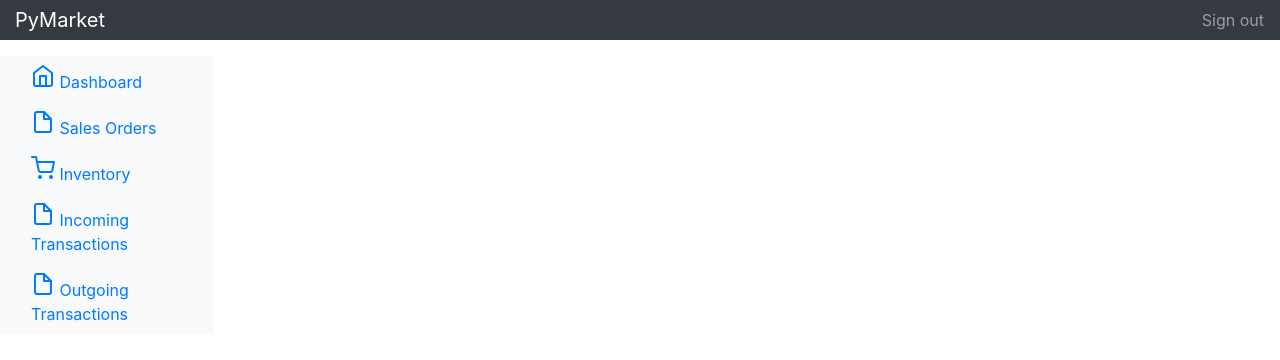
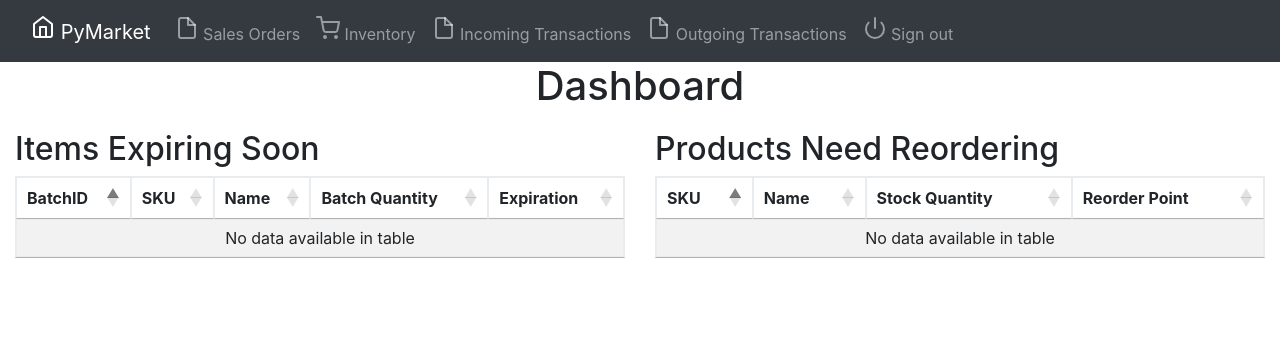
Before and after one commit to soethanv/PyMarket, a Flask app: page /dashboard in a window 1280 px wide. Shown: the top 360 px of the page. Run offline with Flask 2, Linux system fonts and the light colour scheme; the visitor is signed in with stand-in values (Sample User, id 1); data that the repository does not hold is empty; some libraries are stand-ins or nearby versions.

Commit message:
Added alot of stuff to the dashboard and added a navigation bar

```diff
--- a/models/crud_operations.py
+++ b/models/crud_operations.py
@@ -74,6 +74,9 @@ def delete_product(SKU):
         db.session.rollback()
         raise err
 
+
+def get_reorder_items():
+    return Product.query.filter(Product.stock_quantity <= Product.reorder_point).all()
 
 
 # Batch crud methods
@@ -163,6 +166,24 @@ def extract_quantity_from_batch(customerID, SKU, requested_quantity):
     db.session.commit()
 
 
+def get_expiring_batches():
+    now = datetime.utcnow()
+
+    batches = ProductBatch.query.all()
+
+    if batches is None:
+        return None
+
+    expiring_batches = []
+    for bt in batches:
+        diff = bt.batch_expiration - now
+
+        if diff.days <= 7:
+            expiring_batches.append(bt)
+
+    return expiring_batches
+
+
 
 # Order crud methods
 
--- a/templates/base.html
+++ b/templates/base.html
@@ -19,6 +19,57 @@
     <!--END PyMarket CSS-->
 </head>
 <body>
+    <nav class="navbar navbar-expand-lg navbar-dark bg-dark navbar-fixed-top">
+        <div class="container-fluid">
+            <a class="navbar-brand" href="{{ url_for('dashboard.dashboard') }}">
+                <span data-feather="home"></span>
+                PyMarket
+            </a>
+            <button class="navbar-toggler" type="button" data-toggle="collapse" data-target="#navbarNav" aria-controls="navbarNav" aria-expanded="false" aria-label="Toggle navigation">
+                <span class="navbar-toggler-icon"></span>
+            </button>
+            <div class="collapse navbar-collapse" id="navbarNav">
+                <ul class="navbar-nav">
+
+                    <li class="nav-item">
+                        <a class="nav-link" href="{{ url_for('sales.sales') }}">
+                            <span data-feather="file"></span>
+                            Sales Orders
+                        </a>
+                    </li>
+                    <li class="nav-item">
+                        <a class="nav-link" href="{{ url_for('inventory.inventory') }}">
+                            <span data-feather="shopping-cart"></span>
+                            Inventory
+                        </a>
+                    </li>
+                    <li class="nav-item">
+                        <a class="nav-link" href="{{ url_for('transaction.incoming_transactions') }}">
+                            <span data-feather="file"></span>
+                            Incoming Transactions
+                        </a>
+                    </li>
+                    <li class="nav-item">
+                        <a class="nav-link" href="{{ url_for('transaction.outgoing_transactions') }}">
+                            <span data-feather="file"></span>
+                            Outgoing Transactions
+                        </a>
+                    </li>
+
+                    {% if title != 'Sign In' %}
+                        <li class="nav-item">
+                            <a class="nav-link" href="{{ url_for('user_auth.logout') }}">
+                                <span data-feather="power"></span>
+                                Sign out
+                            </a>
+                        </li>
+                    {% endif %}
+                </ul>
+            </div>
+        </div>
+    </nav>
+
+    <div class="container-fluid">
         {% with messages = get_flashed_messages() %}
         {% if messages %}
         <ul>
@@ -29,6 +80,7 @@
         {% endif %}
         {% endwith %}
         {% block content %}{% endblock %}
+    </div>
 </body>
 
 <!-- Bootstrap core JavaScript -->
@@ -38,7 +90,5 @@
 
 <!-- Icons -->
 <script src="https://unpkg.com/feather-icons/dist/feather.min.js"></script>
-    <script>
-      feather.replace()
-    </script>
+<script> feather.replace() </script>
 </html>
--- a/templates/dashboard.html
+++ b/templates/dashboard.html
@@ -1,60 +1,70 @@
 {% extends "base.html" %}
 
 {% block content %}
-<h1>This is the dashboard</h1>
-<!--  <a href="{{ url_for('dashboard.dashboard') }}">Dashboard</a>
-<a href="{{ url_for('inventory.inventory') }}">Inventory</a>
-<a href="{{ url_for('sales.sales') }}">Sales Orders</a>
-<a href="{{ url_for('user_auth.logout') }}">Sign out</a> -->
+<div>
+<h1 class="text-center">Dashboard</h1>
+</div>
+<div class="row" style="margin-top:20px;">
+    <div class="col-sm-6 left">
+        <h2 class="sub-header">Items Expiring Soon</h2>
+        <div class="table-responsive">
+            <table id="expire_table" style="width:100%" class="table table-striped table-bordered"></table>
+        </div>
+    </div>
 
-<nav class="navbar navbar-dark fixed-top bg-dark flex-md-nowrap p-0 shadow">
-    <a class="navbar-brand col-sm-3 col-md-2 mr-0" href="#">PyMarket</a>
-
-    <ul class="navbar-nav px-3">
-        <li class="nav-item text-nowrap">
-            <a class="nav-link" href="{{ url_for('user_auth.logout') }}">Sign out</a>
-        </li>
-    </ul>
-</nav>
-
-<div class="container-fluid">
-    <div class="row">
-        <nav class="col-md-2 d-none d-md-block bg-light sidebar">
-            <div class="sidebar-sticky">
-                <ul class="nav flex-column">
-                    <li class="nav-item">
-                        <a class="nav-link active" href="#">
-                            <span data-feather="home"></span>
-                            Dashboard <span class="sr-only">(current)</span>
-                        </a>
-                    </li>
-                    <li class="nav-item">
-                        <a class="nav-link" href="{{ url_for('sales.sales') }}">
-                            <span data-feather="file"></span>
-                            Sales Orders
-                        </a>
-                    </li>
-                    <li class="nav-item">
-                        <a class="nav-link" href="{{ url_for('inventory.inventory') }}">
-                            <span data-feather="shopping-cart"></span>
-                            Inventory
-                        </a>
-                    </li>
-                    <li class="nav-item">
-                        <a class="nav-link" href="{{ url_for('transaction.incoming_transactions') }}">
-                            <span data-feather="file"></span>
-                            Incoming Transactions
-                        </a>
-                    </li>
-                    <li class="nav-item">
-                        <a class="nav-link" href="{{ url_for('transaction.outgoing_transactions') }}">
-                            <span data-feather="file"></span>
-                            Outgoing Transactions
-                        </a>
-                    </li>
-                </ul>
-            </div>
-        </nav>
+    <div class="col-sm-6 right">
+        <h2 class="sub-header">Products Need Reordering</h2>
+        <div class="table-responsive">
+            <table id="reorder_table" style="width:100%" class="table table-striped table-bordered"></table>
+        </div>
     </div>
 </div>
+
+
+<script>
+$(document).ready(function() {
+    var trans_data = {{expiring|tojson}};
+    var table = $('#expire_table').DataTable( {
+        data: trans_data,
+        searching: false,
+        paging: false,
+        info: false,
+
+        columns: [
+            { title: "BatchID" },
+            { title: "SKU" },
+            { title: "Name" },
+            { title: "Batch Quantity" },
+            { title: "Expiration" }
+        ]
+
+    } );
+
+} );
+</script>
+
+
+<script>
+$(document).ready(function() {
+    var trans_data = {{reorder|tojson}};
+    var table = $('#reorder_table').DataTable( {
+        data: trans_data,
+        searching: false,
+        paging: false,
+        info: false,
+
+        columns: [
+            { title: "SKU" },
+            { title: "Name" },
+            { title: "Stock Quantity" },
+            { title: "Reorder Point" }
+        ]
+
+    } );
+} );
+</script>
+
+
+
+
 {% endblock %}
--- a/views/dashboard.py
+++ b/views/dashboard.py
@@ -1,5 +1,6 @@
 from flask import Blueprint, render_template, redirect, url_for
 from flask_login import login_required
+from models.crud_operations import get_expiring_batches, get_reorder_items
 
 
 bp = Blueprint('dashboard', __name__, template_folder='templates', static_folder='static')
@@ -8,4 +9,14 @@ bp = Blueprint('dashboard', __name__, template_folder='templates', static_folder
 @bp.route('/dashboard')
 @login_required
 def dashboard():
-    return render_template('dashboard.html', title='Dashboard')
+    items_expiring = []
+    for item in get_expiring_batches():
+        items_expiring.append((item.batchID, item.SKU, item.product.name
+                               , item.batch_quantity, str(item.batch_expiration.date())))
+
+    reorder_items = []
+    for item in get_reorder_items():
+        reorder_items.append((item.SKU, item.name
+                               , item.stock_quantity, item.reorder_point))
+
+    return render_template('dashboard.html', title='Dashboard', expiring=items_expiring, reorder=reorder_items)
```
Also changed, not shown: populate_db.py (+24 -24 lines), templates/transaction.html (+4 -6 lines), pymarket.db. Lines whose indentation alone changed are shown as unchanged.
